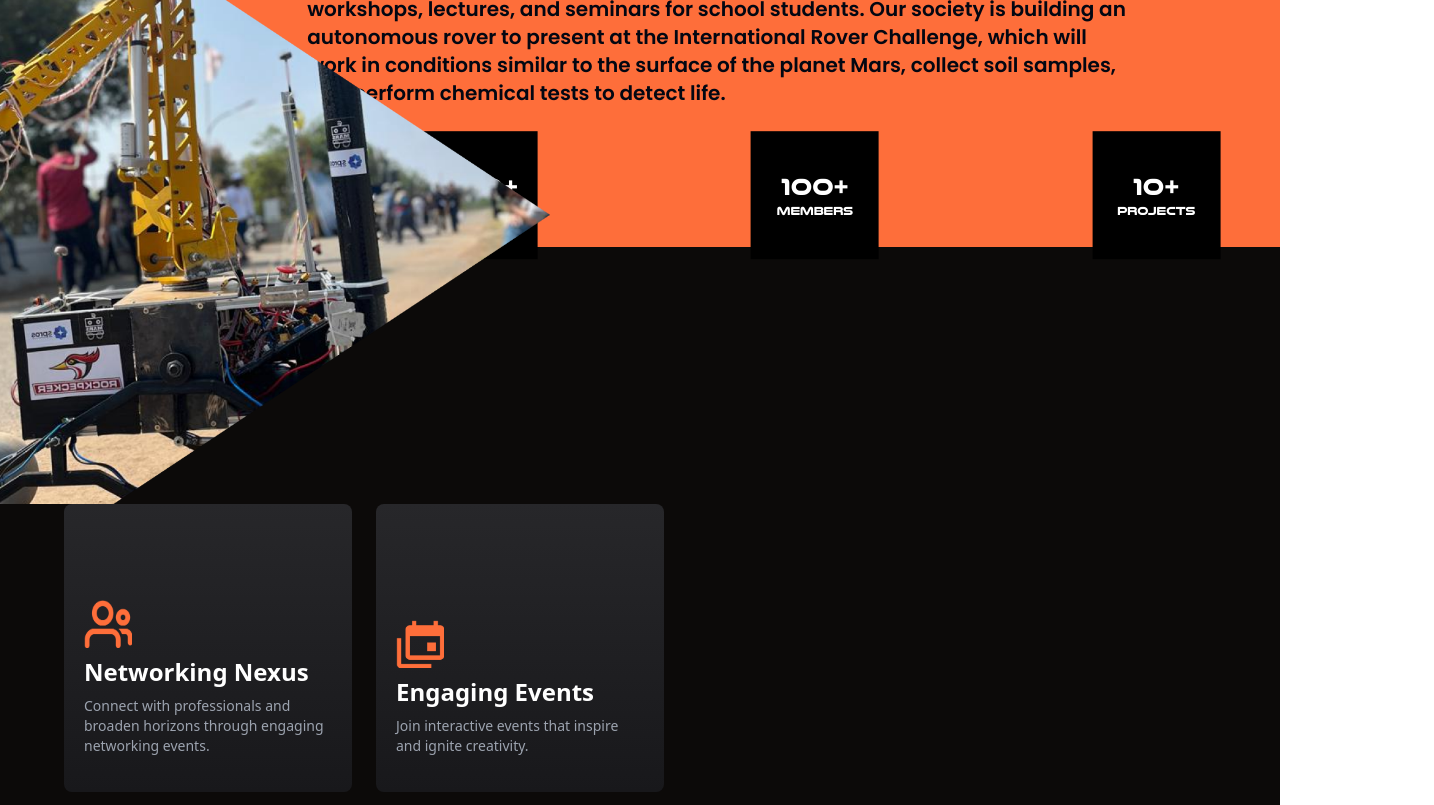
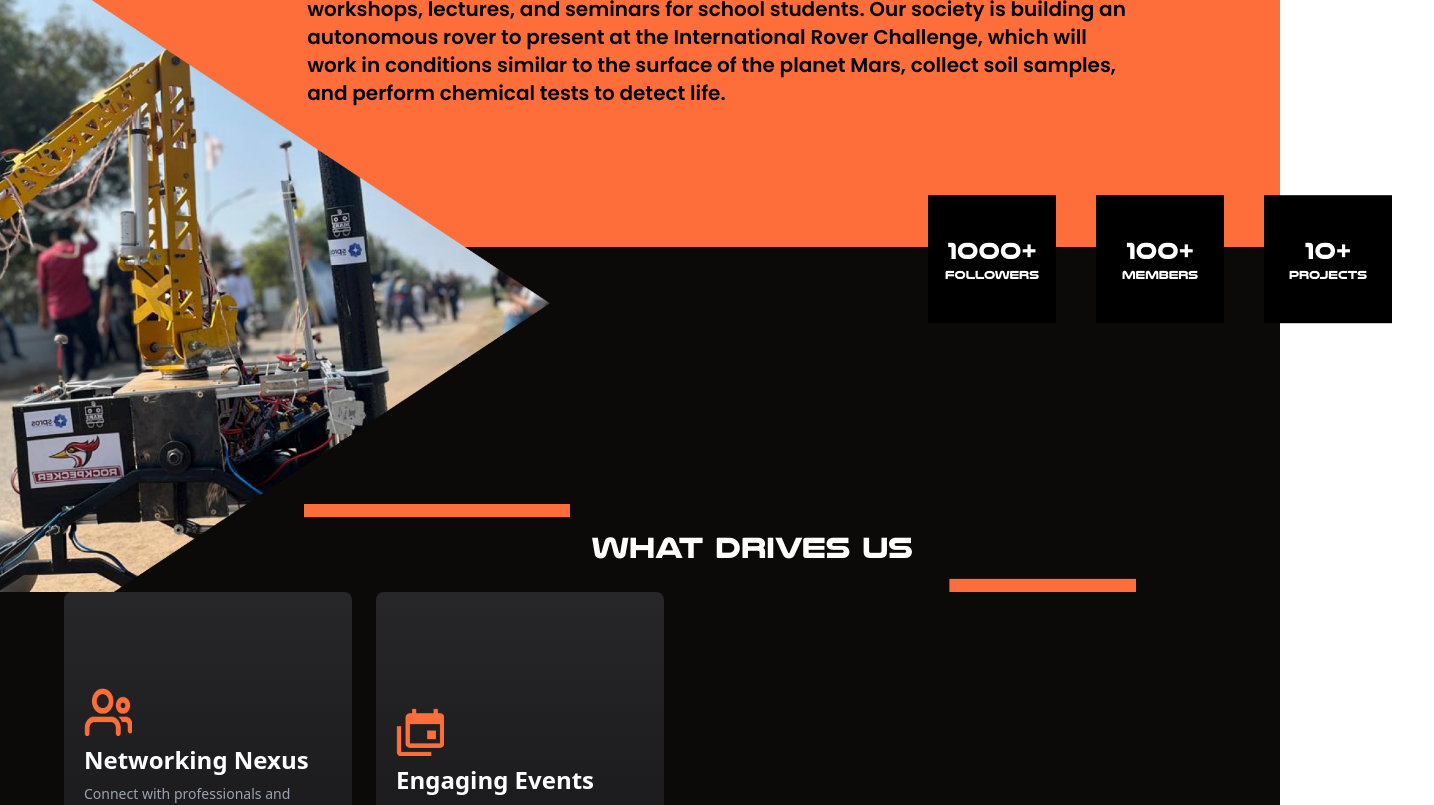
Before and after one commit to Aaryan-549/WDS, a React (Vite) app: page / in a window 1280 px wide. Shown: the part 1480-2285 px from the top of the page, 1434 px wide, since content can reach past the window. Built offline with nearby package versions, Linux system fonts and the light colour scheme.

Commit message:
forgot to add what drives us

```diff
--- a/src/pages/Components/Aboutsec.jsx
+++ b/src/pages/Components/Aboutsec.jsx
@@ -6,6 +6,8 @@ import bg from '../assets/bg.png';
 import Box from './Box';
 import Box1 from './Box1';
 import Box2 from './Box2';
+
+import rect from '../assets/rect2.png';
 
 function Aboutsec() {
   return (
@@ -17,7 +19,7 @@ function Aboutsec() {
         className='absolute justify-center'
       />
 
-      <div className='translate-y-[0%] md:translate-y-[5%] translate-x-[0%] h-[80vw] w-[80vw]'>
+      <div className='translate-y-[0%] md:translate-y-[5%] translate-x-[0%] h-[80vw] w-[80vw]  '>
         <Ourstory />
         <p className="mx-[10%] font-poppins text-gray-950 text-xxxs md:text-xl font-semibold translate-y-[20%] translate-x-[10%] md:translate-y-[80%] md:translate-x-[5%] object-contain">
           MARS (Mechatronics and Robotics Society) is one of the leading technical
@@ -33,10 +35,23 @@ function Aboutsec() {
         </p>
 
         {/* Grid with Box, Box1, and Box2 */}
-        <div className="grid grid-cols-3  translate-y-[42%] translate-x-[35%] md:translate-y-[150%] md:translate-x-[40%]">
-          <Box />
+        <div className='absolute translate-x-[80%] translate-y-[60%] md:translate-x-[200%] md:translate-y-[200%] '>
+        <div className="grid grid-cols-3 gap-1 md:gap-10"> {/* Reduced gap */}
+          <Box className=''/>
           <Box1 />
           <Box2 />
+          </div>
+        </div>
+      </div>
+
+      <div className="relative w-full flex justify-center ">
+        <img src={rect} alt="rect" className="w-[85%] sm:w-[65%] h-auto sm:translate-x-20" />
+
+        {/* Centering the "WHAT DRIVES US" text on the image */}
+        <div className="absolute inset-0 flex items-center justify-center">
+          <div className="text-white nulshock text-xl sm:text-3xl sm:translate-x-28 translate-x-8">
+            WHAT DRIVES US
+          </div>
         </div>
       </div>
 
```
